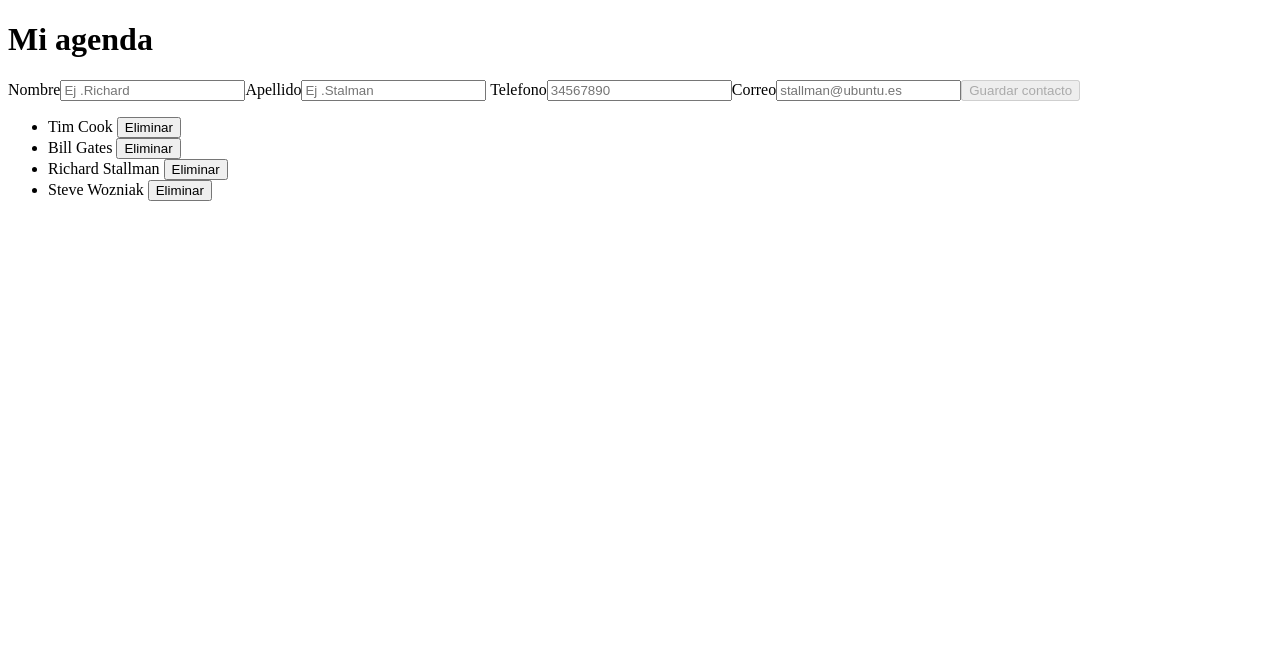
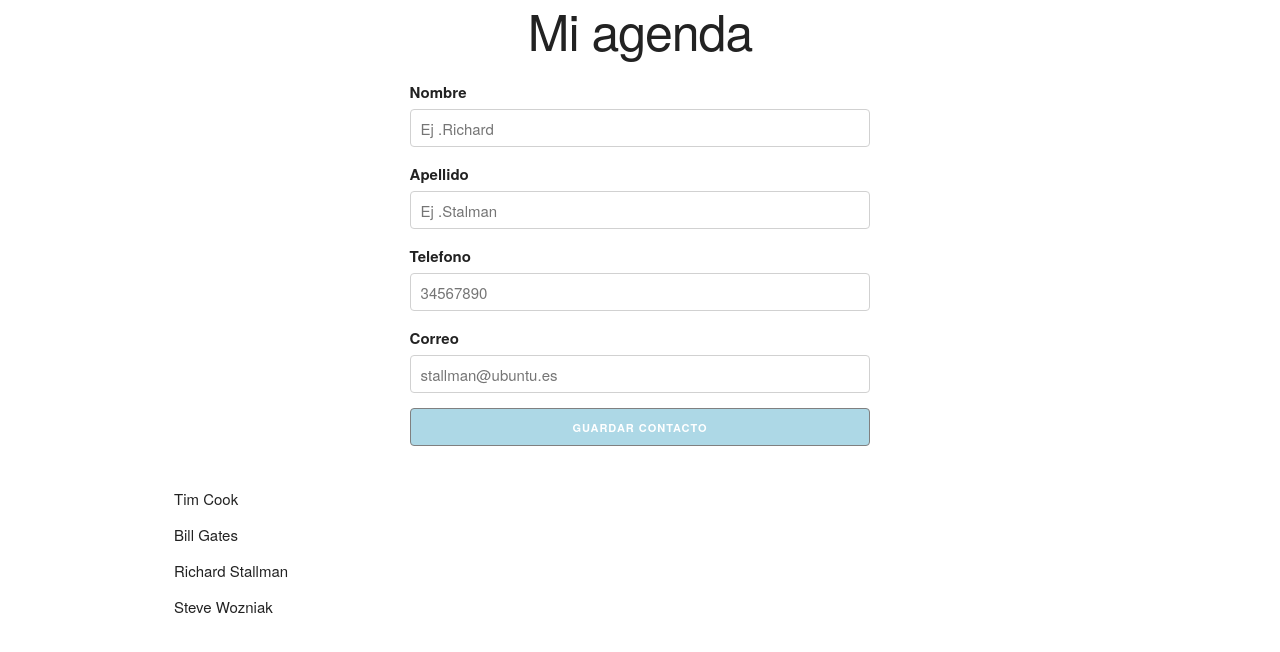
Before and after one commit to 1984Miguel/nuevaAgenda, an Angular app in the folder Agenda/: page / in a window 1280 px wide. Shown: the top 652 px of the page. Built offline with nearby package versions, Linux system fonts and the light colour scheme.

Commit message:
añado estilo con skeleton

```diff
--- a/Agenda/package.json
+++ b/Agenda/package.json
@@ -23,6 +23,7 @@
     "@angular/router": "^4.0.0",
     "core-js": "^2.4.1",
     "rxjs": "^5.4.1",
+    "skeleton-css": "^2.0.4",
     "zone.js": "^0.8.14"
   },
   "devDependencies": {
--- a/Agenda/src/app/app.component.css
+++ b/Agenda/src/app/app.component.css
@@ -0,0 +1,4 @@
+h1{
+
+    text-align:  Center;
+}
--- a/Agenda/src/app/app.component.html
+++ b/Agenda/src/app/app.component.html
@@ -1,3 +1,5 @@
+
+<div class="container">
 
     <header>
         <h1>Mi agenda</h1>
@@ -17,3 +19,5 @@ asignacion usamos usamos con corchetes el atributo -->
 
 
     </lista-contactos>
+
+</div>
--- a/Agenda/src/app/formulario-alta/formulario-alta.component.css
+++ b/Agenda/src/app/formulario-alta/formulario-alta.component.css
@@ -12,3 +12,10 @@ input.ng-touched.ng-valid
 .mensaje-error{
     color: red;
 }
+
+
+button:disabled
+{
+    background-color: lightblue ;
+    border: 1px solid grey;
+}
--- a/Agenda/src/app/formulario-alta/formulario-alta.component.html
+++ b/Agenda/src/app/formulario-alta/formulario-alta.component.html
@@ -9,10 +9,14 @@ a la cual asignamos como valor la propia directiva NgForm
   <!-- Para tranajar con elementos de formularios necesitamos usar
   la directiva ngModule mapa referencia a la instancia del "DormControl" del elemento
   asignamos como referencia la vdirectiva ngmodel -->
+  <div class="row">
+    <div class="offset-by-three six columns">
+
 
           <!-- Nombre -->
           <label for="nombre">Nombre</label>
           <input
+          class="u-full-width"
           id="nombre"
           placeholder="Ej .Richard"
           type="text"
@@ -25,35 +29,59 @@ a la cual asignamos como valor la propia directiva NgForm
             el nombre es obligatorio
         </div>
 
+   </div>
+  </div>
+
+  <div class="row">
+    <div class="offset-by-three six columns">
+
         <!--Apellido -->
         <label for="apellido">Apellido</label>
           <input
+          class="u-full-width"
           id="apellido"
           placeholder="Ej .Stalman"
           type="text"
           ngModel
           name="Apellido" >
 
+  </div>
+  </div>
+
+  <div class="row">
+    <div class="offset-by-three six columns">
+
         <!-- Telefono -->
 
         <label for="telefono"> Telefono</label>
         <input
+        class="u-full-width"
         id="telefono"
         placeholder="34567890"
         type="tel"
         ngModel
         name="telefono">
 
+  </div>
+  </div>
+
+  <div class="row">
+    <div class="offset-by-three six columns">
+
 
    <!-- corremo -->
       <label for="correo">Correo</label>
       <input
+      class="u-full-width"
       id="correo"
       placeholder="stallman@ubuntu.es"
       type="email"
       ngModel
       name="correo"
       >
+
+    </div>
+  </div>
 
 
 
@@ -69,6 +97,14 @@ a la cual asignamos como valor la propia directiva NgForm
 
 
 <!--  -->
-  <button type="submit" [disabled]="contacto.invalid" >Guardar contacto</button>
+
+<div class="row">
+    <div class="offset-by-three six columns">
+  <button type="submit" [disabled]="contacto.invalid"
+  class="u-full-width button-primary"
+  >Guardar contacto</button>
+
+    </div>
+</div>
 
 </form>
--- a/Agenda/src/app/lista-contactos/lista-contactos.component.css
+++ b/Agenda/src/app/lista-contactos/lista-contactos.component.css
@@ -0,0 +1,14 @@
+ul
+{
+    list-style: none;
+}
+
+li{
+    margin:0px;
+    padding: 6px 14px;
+}
+
+li:hover{
+    background-color: #f0f0f0;
+    cursor: pointer;
+}
--- a/Agenda/src/app/lista-contactos/lista-contactos.component.html
+++ b/Agenda/src/app/lista-contactos/lista-contactos.component.html
@@ -14,7 +14,10 @@
 
       En este caso pasamos el contacto y lo cremmos en el componente
       -->
+
+      <!--
       <button (click)="notificarEliminacion(contacto)" >Eliminar</button>
+   -->
     </li>
 
 
```
Also changed, not shown: Agenda/.angular-cli.json. Lines whose indentation alone changed are shown as unchanged.
